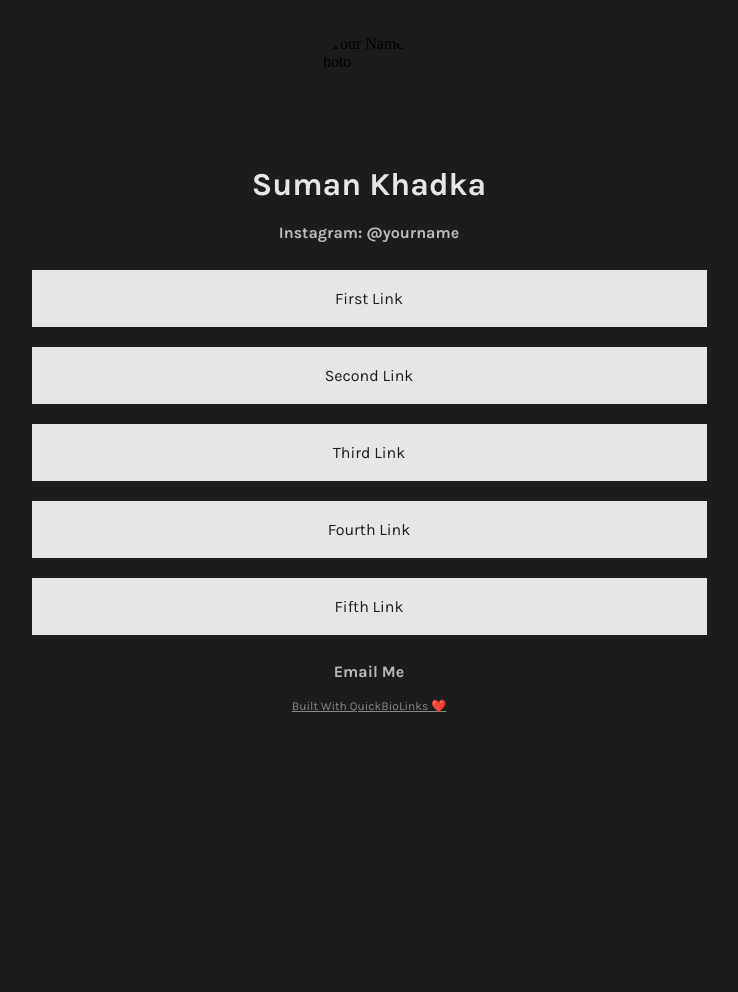
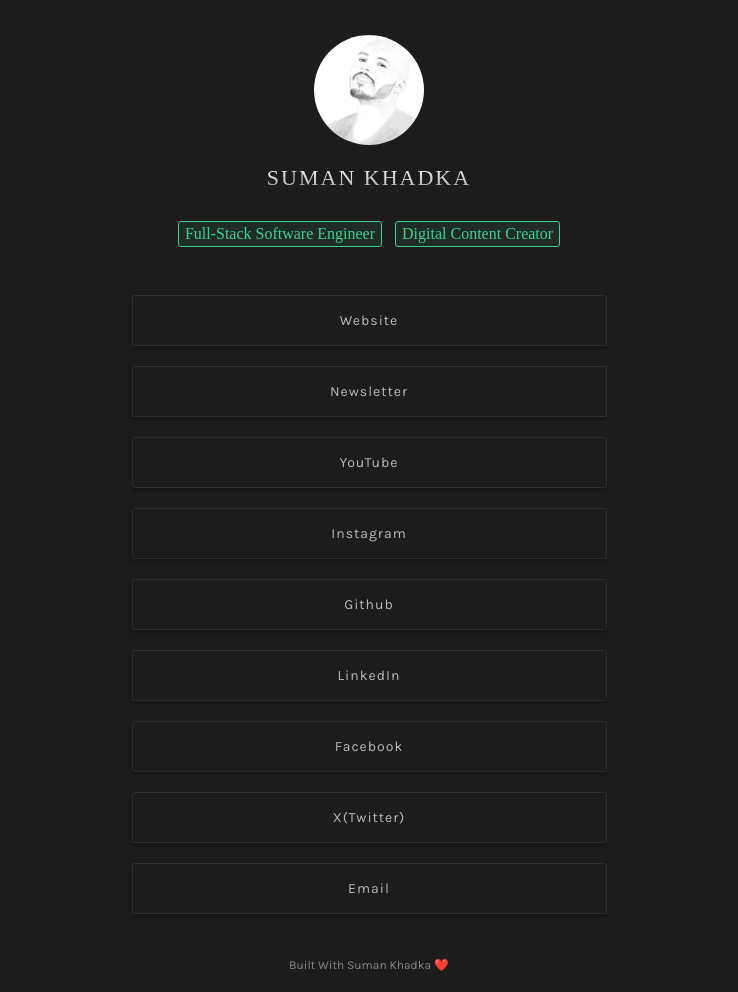
Before and after one commit to SumanKhdka/Bio-Links, a plain HTML site: page index.html in a window 1280 px wide. Shown: the whole page, without its empty margins (271-1009 px from the left). Before the commit the page ends 800 px from the top, so only its background shows below. Drawn offline with nearby package versions, Linux system fonts and the light colour scheme.

Commit message:
initial update

```diff
--- a/index.html
+++ b/index.html
@@ -4,9 +4,9 @@
 <head>
     <meta name="viewport" content="width=device-width, initial-scale=1">
     <meta charset="UTF-8">
-    <title>Your Name Here</title>
-    <meta property="og:title" content="Your Name's Links" />
-    <meta property="og:site_name" content="yourdomain.com" />
+    <title>Suman Khadka</title>
+    <meta property="og:title" content="Suman Khadka" />
+    <meta property="og:site_name" content="sumankhadka.net" />
     <meta property="og:description" content="A list of Your Name's most important links." />
     <link rel="stylesheet" href="style.css">
     <meta name="theme-color" content="var(--bgColor)">
@@ -14,20 +14,29 @@
 
 <body>
     <!--Page Content Below-->
-    <img id="userPhoto" class="animated rubberBand fast" src="images/profile-picture.webp" alt="Your Name's Photo">
+    <img id="userPhoto" class="animated rubberBand fast" src="profile.jpeg" alt="Your Name's Photo">
     <h1 class="animated jello">Suman Khadka</h1>
-    <a href="https://www.instagram.com/" id="userName" class="animated fadeIn delay-1s fast">Instagram: @yourname</a>
-    <div id="links" class="animated fadeInLeft delay-1s">
-        <a class="link" href="https://domain.com/" target="_blank">First Link</a>
-        <a class="link" href="https://domain.com/" target="_blank">Second Link</a>
-        <a class="link" href="https://domain.com/" target="_blank">Third Link</a>
-        <a class="link" href="https://domain.com/" target="_blank">Fourth Link</a>
-        <a class="link" href="https://domain.com/" target="_blank">Fifth Link</a>
+    <div class="container">
+        <h4 class="outlined-text">Full-Stack Software Engineer</h4>
+        <h4 class="outlined-text">Digital Content Creator</h4>
     </div>
 
-    <a href="mailto:you@email.com" class="animated fadeIn delay-3s slow" id="userName">Email Me</a>
+    <div id="links" class="animated fadeInLeft delay-1s">
+        <a class="link" href="https://sumankhadka.net/" target="_blank">Website</a>
+        <a class="link" href="https://sumankhadka.substack.com/" target="_blank">Newsletter</a>
+        <a class="link" href="https://www.youtube.com/SumanKhadka" target="_blank">YouTube</a>
+        <a class="link" href="https://www.instagram.com/sumankhdka/" target="_blank">Instagram</a>
+        <a class="link" href="https://github.com/SumanKhdka" target="_blank">Github</a>
+        <a class="link" href="https://www.linkedin.com/in/sumankhdka/" target="_blank">LinkedIn</a>
+        <a class="link" href="https://www.facebook.com/SumanKhdk/" target="_blank">Facebook</a>
+        <a class="link" href="https://x.com/sumankhdka" target="_blank">X(Twitter)</a>
+        <a class="link" href="mailto:mail@sumankhadka.net" target="_blank">Email</a>
+    </div>
+
+
+
     <!--Optional Attribution Repo Link-->
-    <a class="atrib" href="https://github.com/mackenly/quickbiolinks">Built With QuickBioLinks ❤️</a>
+    <a class="atrib" href="https://github.com/SumanKhdka/Bio-Links" target="_blank">Built With Suman Khadka ❤️</a>
 </body>
 
 </html>
--- a/style.css
+++ b/style.css
@@ -34,7 +34,7 @@ body{
 }
 
 #links{
-    max-width: 675px;
+    max-width: 475px;
     width: auto;
     display: block;
     margin: 27px auto;
@@ -42,7 +42,7 @@ body{
 .link{
     display: block;
     background-color: var(--accentColor);
-    color: var(--bgColor);
+    color: #bbbbbb;
     font-family: var(--font);
     text-align: center;
     margin-bottom: 20px;
@@ -50,12 +50,26 @@ body{
     text-decoration: none;
     font-size: 1rem;
     transition: all .25s cubic-bezier(.08,.59,.29,.99);
-    border: solid var(--accentColor) 2px;
+    border: solid var(--accentColor) 1px;
+
+    position: relative;
+    font-weight: 200;
+    font-size: 14px;
+    text-align: center;
+    padding: 16px 12px;
+    letter-spacing: 1px;
+    border-radius: 2px;
+    text-decoration: none;
+    border: 1px solid rgb(45, 45, 45);
+    background-color: rgb(28, 28, 28);
+    box-shadow: rgba(0, 0, 0, 0.24) 0px 2px 3px;
 }
 
 .link:hover{
     background-color: var(--bgColor);
     color: var(--accentColor);
+    background: radial-gradient(100% 100% at 0% 0%, rgba(255, 255, 255, 0.04), transparent);
+    transition: all 0.1s ease-in 0s;
 }
 h5{
     text-align: center;
@@ -66,9 +80,15 @@ h5{
 }
 h1{
     text-align: center;
-    margin-bottom: 20px;
-    color: #E6E6E6;
-    font-family: var(--font);
+
+    background: -webkit-linear-gradient(top, rgb(255, 255, 255), rgb(165, 165, 165)) text;
+    -webkit-text-fill-color: transparent;
+    margin: 15px 0px 10px;
+    font-weight: 400;
+    letter-spacing: 2px;
+    font-size: calc(1.375rem);
+    text-transform: uppercase;
+
 }
 h6{
     text-align: center;
@@ -85,4 +105,31 @@ h6{
     font-family: var(--font);
     margin-bottom: 20px;
     padding: 17px;
+    text-decoration: none;
 }
+
+.button-class{
+    display: flex;
+    justify-content: center;
+    gap: 5px;
+}
+.outlined-text {
+    outline: 1px solid #40cf8e; /* Define the outline style, width, and color */
+    display: inline-block;
+    color: #40cf8e;
+    font-size: 16px;
+    font-weight: 400;
+    border: 1px solid var(--green);
+    padding: 3px 6px;
+    border-radius: 2px;
+    background-color: rgba(64, 207, 143, 0.082);;
+}
+
+
+  .container {
+    display: flex;
+    justify-content: center;
+    align-items: center; /* For vertical centering */
+    gap: 15px;
+
+}
```
Also changed, not shown: profile.jpeg (added), 1 other file.
